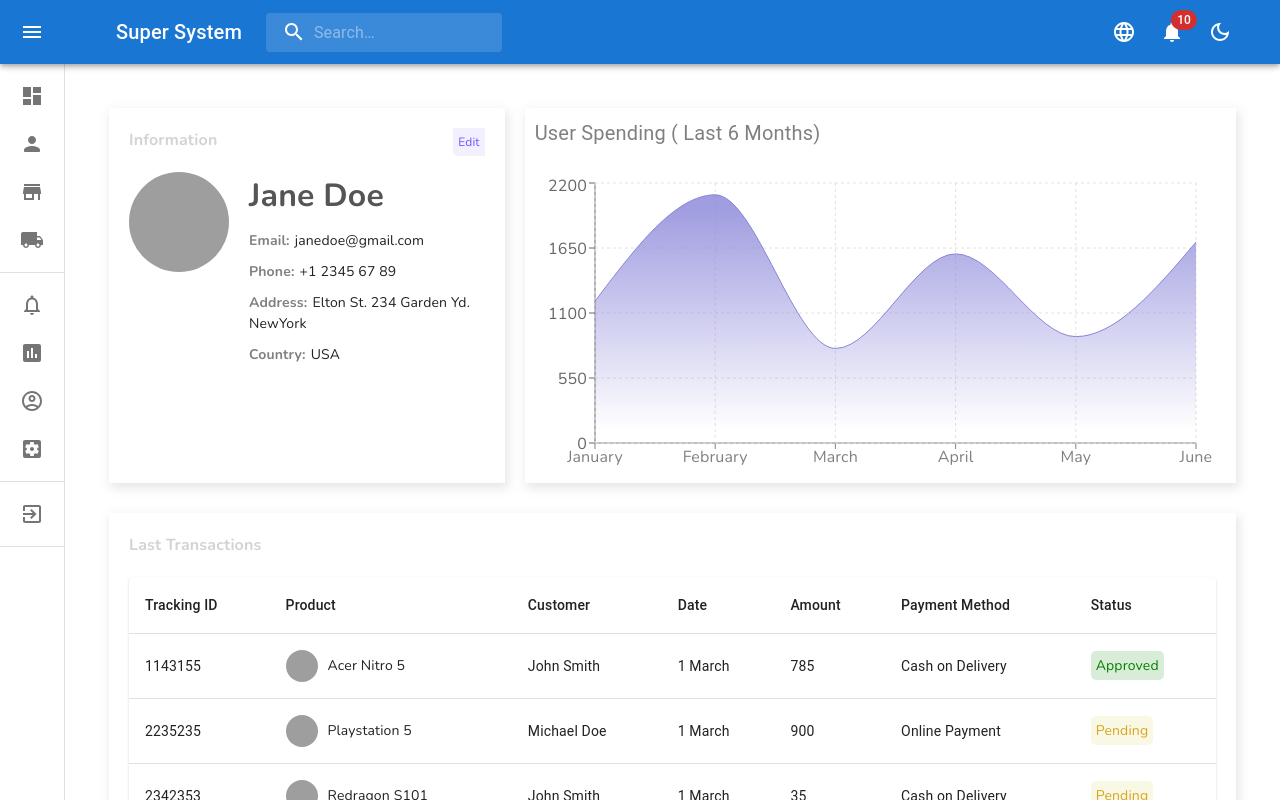
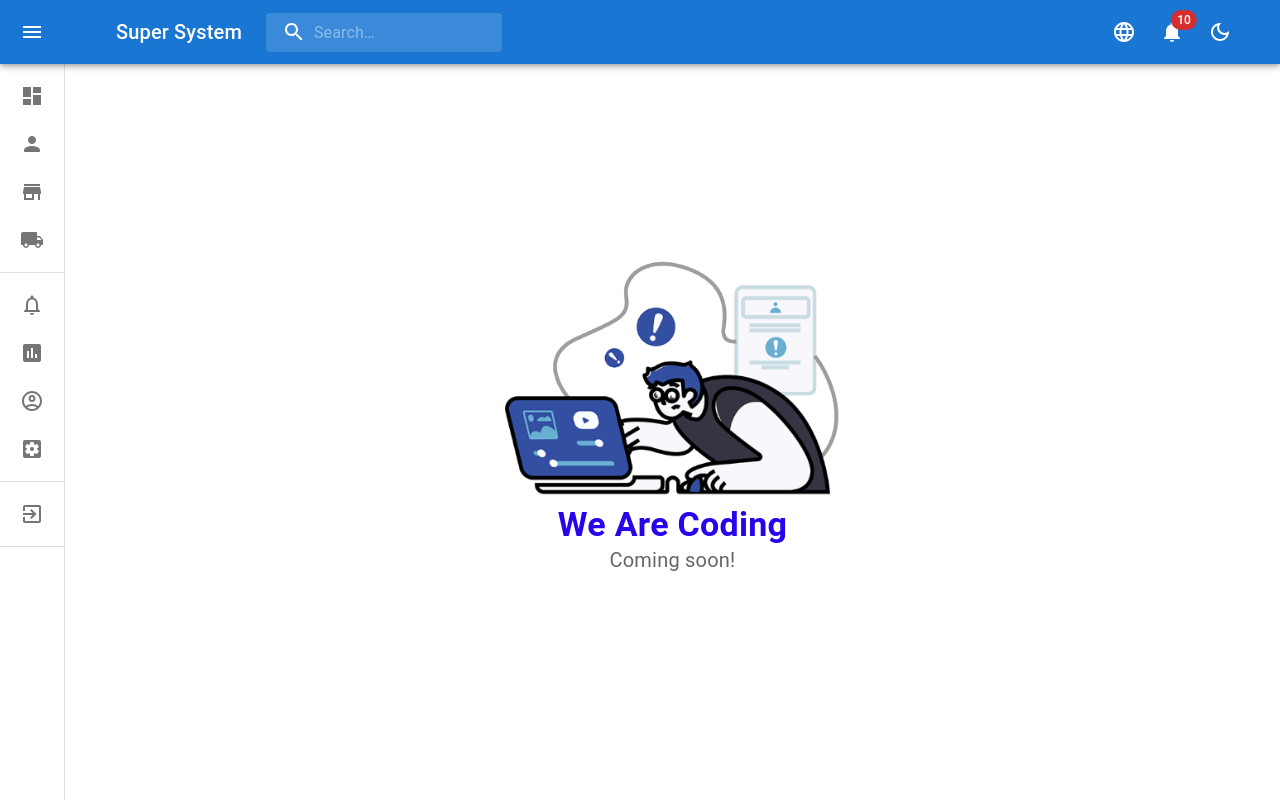
Before and after one commit to knrbokhari/super-system, a React (Create React App) app in the folder super-system/: page /logs in a window 1280 px wide. Shown: the top 800 px of the page. Built offline with nearby package versions, Linux system fonts and the light colour scheme; grey boxes are pictures that could not be loaded.

Commit message:
coming soon pages created

```diff
--- /dev/null
+++ b/super-system/src/pages/ComingSoon/ComingSoon.js
@@ -0,0 +1,42 @@
+import React from "react";
+import { Box, Card, CardContent, CardMedia, Typography } from "@mui/material";
+import img from "../../img/coding1.png";
+
+const ComingSoon = () => {
+  return (
+    <>
+      <Box
+        sx={{
+          display: "flex",
+          justifyContent: "center",
+          alignItems: "center",
+          height: "85vh",
+        }}
+      >
+        <Card sx={{ maxWidth: 345, border: "none", boxShadow: "none" }}>
+          <CardMedia
+            component="img"
+            height="auto"
+            image={img}
+            alt="comming soon!"
+          />
+          <CardContent sx={{ pt: 0, textAlign: "center" }}>
+            <Typography
+              gutterBottom
+              variant="h4"
+              component="div"
+              sx={{ m: 0, mt: 1, color: "#2704eb", fontWeight: 600 }}
+            >
+              We Are Coding
+            </Typography>
+            <Typography variant="body2" fontSize={20} color="text.secondary">
+              Coming soon!
+            </Typography>
+          </CardContent>
+        </Card>
+      </Box>
+    </>
+  );
+};
+
+export default ComingSoon;
--- /dev/null
+++ b/super-system/src/pages/Notifications/Notifications.js
@@ -0,0 +1,12 @@
+import React from "react";
+import ComingSoon from "../ComingSoon/ComingSoon";
+
+const Notifications = () => {
+  return (
+    <>
+      <ComingSoon />
+    </>
+  );
+};
+
+export default Notifications;
```
Also changed, not shown: super-system/src/routes/AllRoutes.js (+6 -4 lines), super-system/src/img/coding.png (added), super-system/src/img/coding1.png (added).
